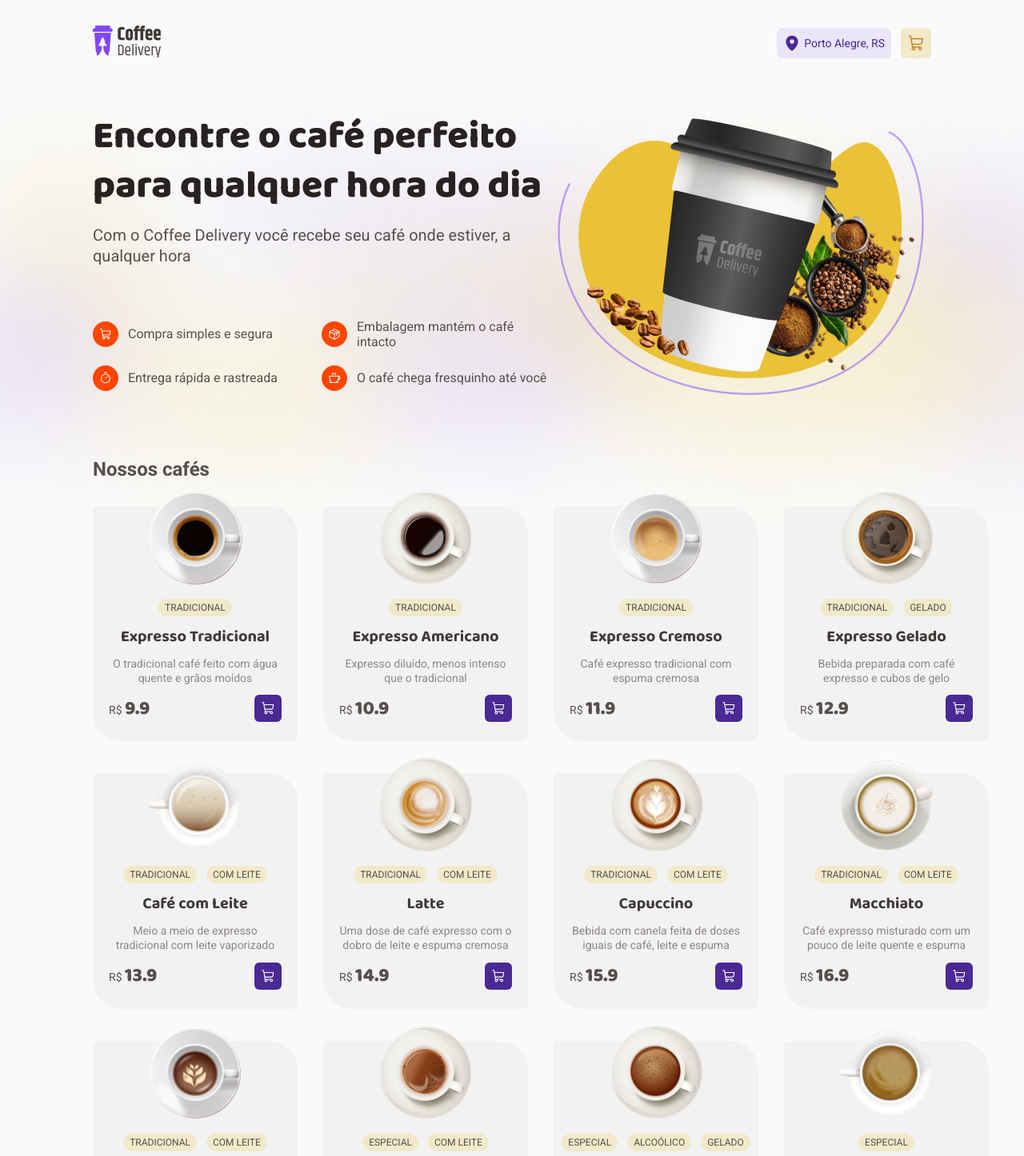
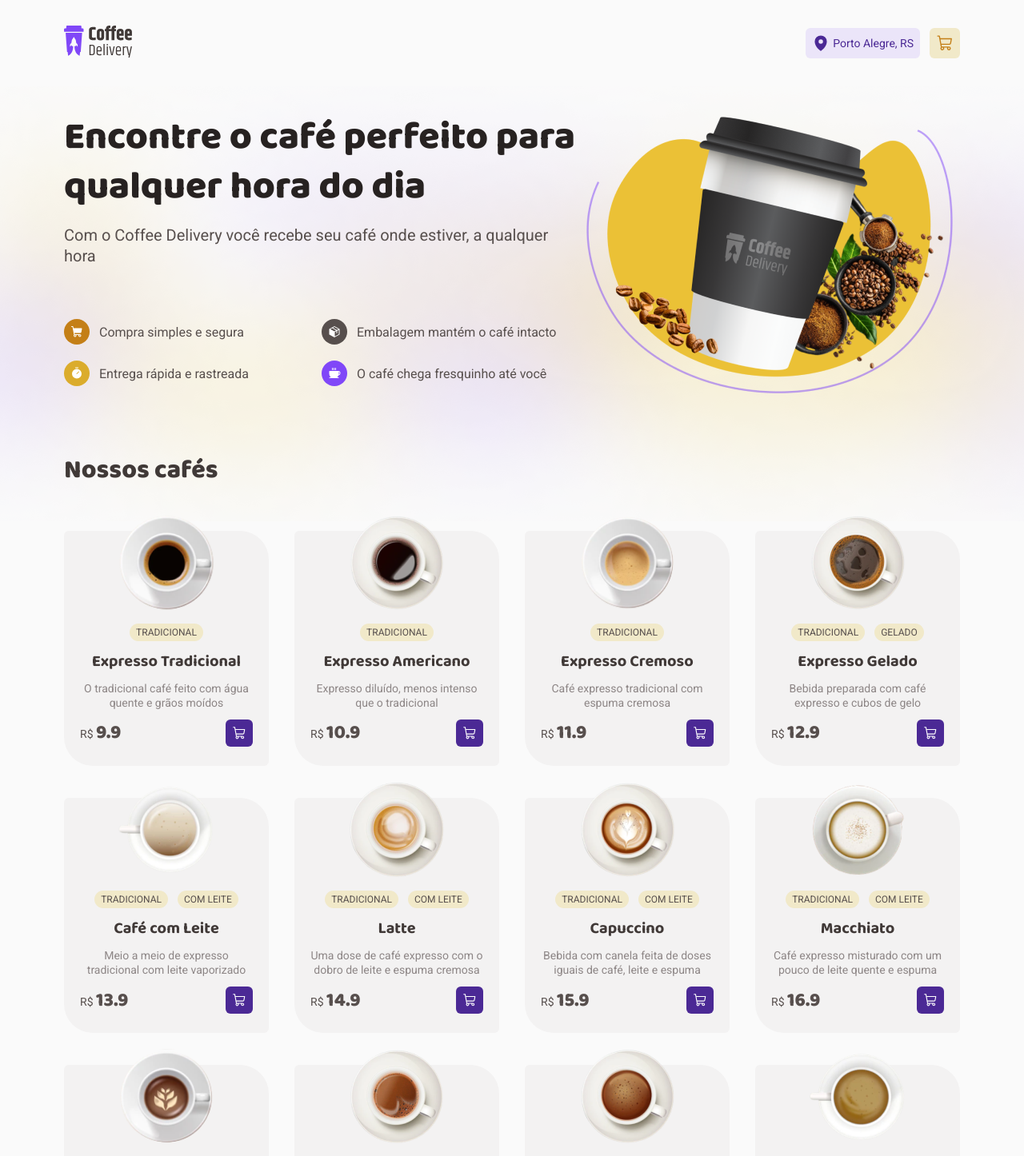
Before and after one commit to netoudi/ignite-reactjs-challenge-02, a React (Vite) app: page / in a window 1280 px wide. Shown: the top 1446 px of the page at 80% size. Built offline with nearby package versions, Linux system fonts and the light colour scheme.

Commit message:
refactor: update styles

```diff
--- a/src/components/Header/index.tsx
+++ b/src/components/Header/index.tsx
@@ -8,7 +8,7 @@ export function Header() {
   const { cartQuantity } = useCart();
 
   return (
-    <S.Container>
+    <S.Wrapper>
       <S.Logo href="/">
         <img src={logo} alt="Coffee Delivery" />
       </S.Logo>
@@ -22,6 +22,6 @@ export function Header() {
           {cartQuantity > 0 && <S.CartItems>{cartQuantity}</S.CartItems>}
         </S.Cart>
       </S.Actions>
-    </S.Container>
+    </S.Wrapper>
   );
 }
--- a/src/components/Header/styles.ts
+++ b/src/components/Header/styles.ts
@@ -1,10 +1,7 @@
 import styled, { css } from 'styled-components';
+import { Container } from '@app/components/Container';
 
-export const Container = styled.div`
-  max-width: 111.2rem;
-  padding: 3.2rem;
-  margin: 0 auto;
-
+export const Wrapper = styled(Container)`
   display: flex;
   justify-content: space-between;
   align-items: center;
--- a/src/pages/Checkout/styles.ts
+++ b/src/pages/Checkout/styles.ts
@@ -1,13 +1,9 @@
 import * as RadioGroup from '@radix-ui/react-radio-group';
 import styled, { css } from 'styled-components';
+import { Container } from '@app/components/Container';
 
-export const Wrapper = styled.div`
+export const Wrapper = styled(Container)`
   ${({ theme }) => css`
-    width: 100%;
-    max-width: 115.2rem;
-    padding: 3.2rem 1.6rem;
-    margin: 0 auto;
-
     display: flex;
     gap: 3.2rem;
 
--- a/src/pages/Home/index.tsx
+++ b/src/pages/Home/index.tsx
@@ -7,7 +7,7 @@ export function Home() {
   const { addToCart, removeItem, isInCart } = useCart();
 
   return (
-    <S.Container>
+    <S.Wrapper>
       <S.Content>
         <S.HeroText>
           <S.Title>Encontre o café perfeito para qualquer hora do dia</S.Title>
@@ -15,26 +15,26 @@ export function Home() {
 
           <S.HeroList>
             <li>
-              <span>
-                <ShoppingCart size={16} />
+              <span data-icon="cart">
+                <ShoppingCart size={16} weight="fill" />
               </span>
               Compra simples e segura
             </li>
             <li>
-              <span>
-                <Package size={16} />
+              <span data-icon="package">
+                <Package size={16} weight="fill" />
               </span>
               Embalagem mantém o café intacto
             </li>
             <li>
-              <span>
-                <Timer size={16} />
+              <span data-icon="timer">
+                <Timer size={16} weight="fill" />
               </span>
               Entrega rápida e rastreada
             </li>
             <li>
-              <span>
-                <Coffee size={16} />
+              <span data-icon="coffee">
+                <Coffee size={16} weight="fill" />
               </span>
               O café chega fresquinho até você
             </li>
@@ -61,7 +61,7 @@ export function Home() {
                 </S.Tags>
                 <S.CardTitle>{item.title}</S.CardTitle>
                 <S.CardDescription>{item.description}</S.CardDescription>
-                <S.CarFooter>
+                <S.CardFooter>
                   <S.CardPrice>
                     R$ <span>{item.price}</span>
                   </S.CardPrice>
@@ -74,12 +74,12 @@ export function Home() {
                       <ShoppingCart size={18} />
                     </S.Cart>
                   )}
-                </S.CarFooter>
+                </S.CardFooter>
               </S.Card>
             );
           })}
         </S.CoffeeList>
       </S.Coffee>
-    </S.Container>
+    </S.Wrapper>
   );
 }
--- a/src/pages/Home/styles.ts
+++ b/src/pages/Home/styles.ts
@@ -1,17 +1,14 @@
 import styled, { css } from 'styled-components';
+import { Container } from '@app/components/Container';
 
-export const Container = styled.div`
+export const Wrapper = styled.div`
   width: 100%;
   height: 54.4rem;
   background: url('images/background.png') no-repeat bottom center;
   background-size: cover;
 `;
 
-export const Content = styled.div`
-  max-width: 111.2rem;
-  padding: 3.2rem;
-  margin: 0 auto;
-
+export const Content = styled(Container)`
   display: flex;
   justify-content: space-between;
   align-items: center;
@@ -61,6 +58,22 @@ export const HeroList = styled.ul`
       border-radius: 100%;
       background-color: orangered;
 
+      &[data-icon='cart'] {
+        background-color: ${(props) => props.theme.colors['primary-dark']};
+      }
+
+      &[data-icon='package'] {
+        background-color: ${(props) => props.theme.colors['base-text']};
+      }
+
+      &[data-icon='timer'] {
+        background-color: ${(props) => props.theme.colors.primary};
+      }
+
+      &[data-icon='coffee'] {
+        background-color: ${(props) => props.theme.colors.secondary};
+      }
+
       font-family: Roboto;
       font-size: 1.6rem;
       font-style: normal;
@@ -79,10 +92,19 @@ export const HeroImage = styled.div``;
 ///
 /// Coffee
 ///
-export const Coffee = styled.div`
-  max-width: 111.2rem;
-  padding: 3.2rem;
-  margin: 0 auto;
+export const Coffee = styled(Container)`
+  ${({ theme }) => css`
+    h2 {
+      color: ${theme.colors['base-subtitle']};
+      font-family: 'Baloo 2';
+      font-size: 3.2rem;
+      font-style: normal;
+      font-weight: 800;
+      line-height: 130%;
+
+      margin-bottom: 5.4rem;
+    }
+  `};
 `;
 
 export const CoffeeList = styled.div`
@@ -90,13 +112,11 @@ export const CoffeeList = styled.div`
   grid-template-columns: repeat(4, 25.6rem);
   grid-column-gap: 3.2rem;
   grid-row-gap: 4rem;
-  margin-top: 3.2rem;
 `;
 
 export const Card = styled.div`
   ${({ theme }) => css`
     width: 100%;
-    background-color: #ccc;
 
     display: flex;
     justify-content: flex-start;
@@ -138,7 +158,7 @@ export const CardDescription = styled.p`
   `};
 `;
 
-export const CarFooter = styled.div`
+export const CardFooter = styled.div`
   width: 100%;
   display: flex;
   justify-content: space-between;
```
